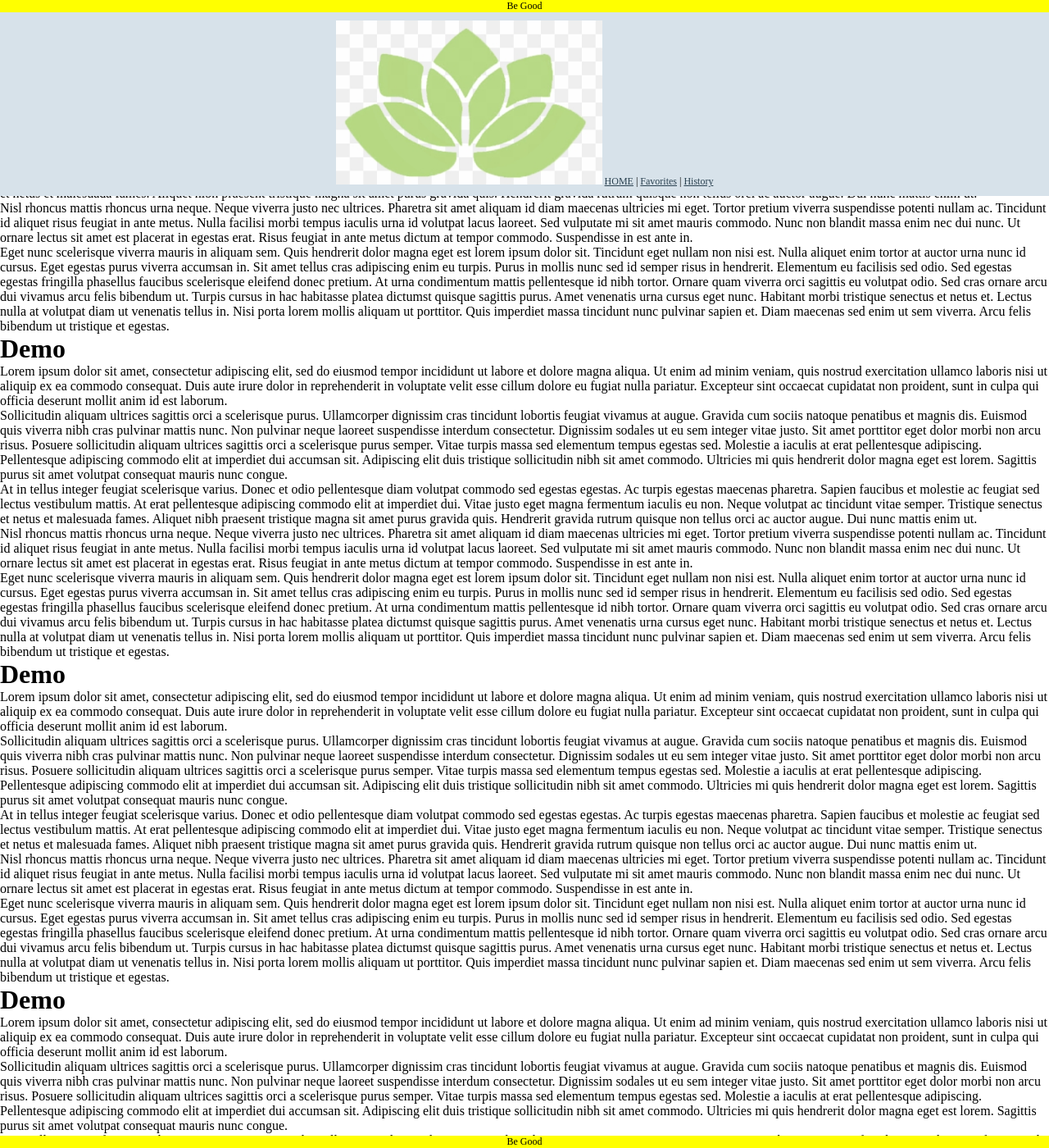
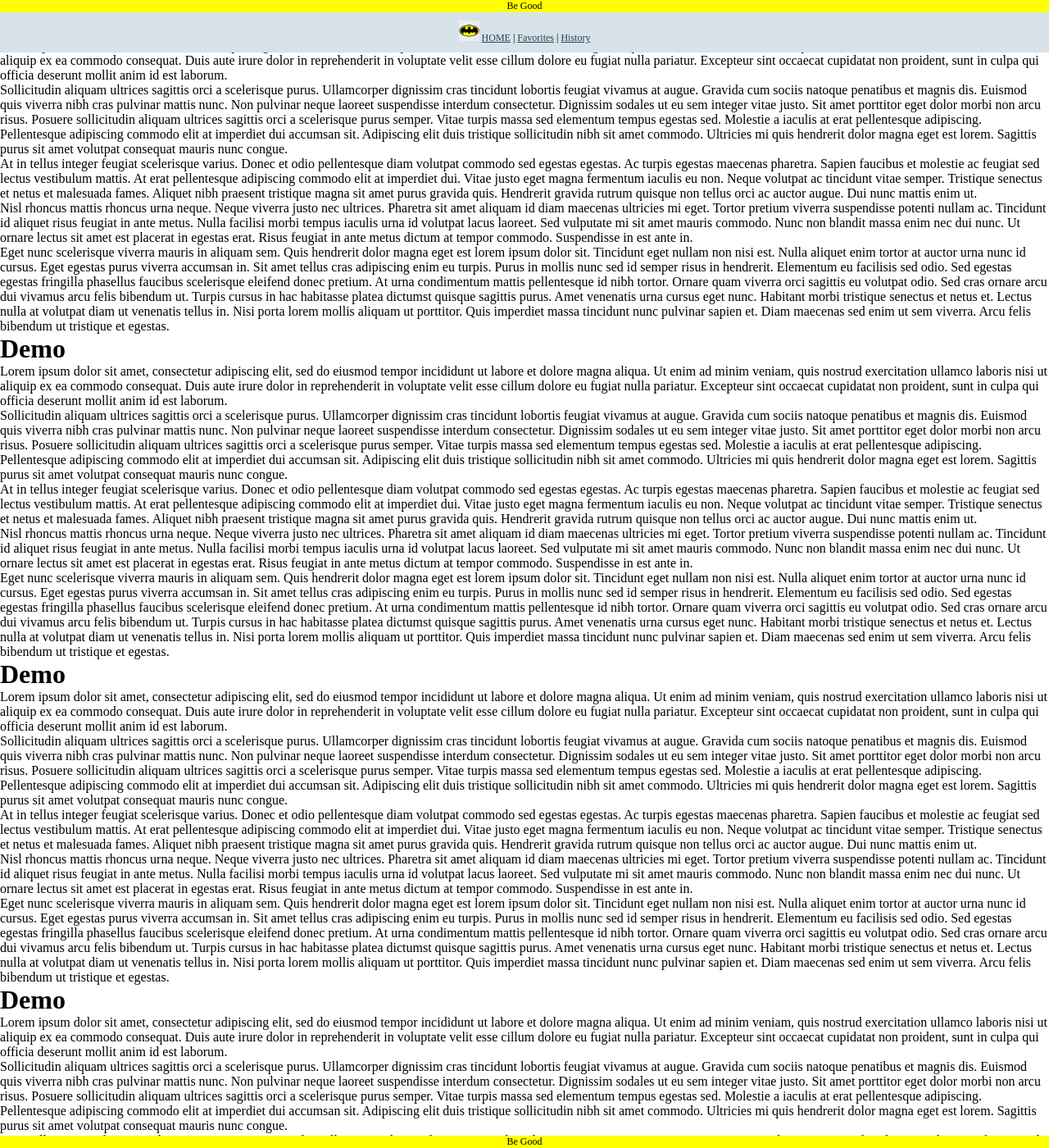
Before and after one commit to gothamgo/demo, a Jekyll site: the page built from index.html, in a window 1280 px wide and 1400 px high. Shown: the whole window at 82% size. Built offline with Jekyll 4.4.1, drawn with Linux system fonts in a browser that asks for light colours.

Commit message:
Update header.html

```diff
--- a/_includes/header.html
+++ b/_includes/header.html
@@ -18,7 +18,9 @@
     color: #2A4150; /* Charcoal */
   }
   header nav img {
-    height: 200px;
+    height: 25px;
+    padding: 0px;
+    margin: 0px;
   }
 </style>
 
@@ -27,7 +29,7 @@
     Be Good
   </dev>
   <nav>
-    <img src="{{site.url}}/images/logo.png" alt="Demo">
+    <img src="{{site.url}}/images/logo.jpg" alt="Demo">
 
     <a href="/">HOME</a> |
     <a href="/Favorites/">Favorites</a> |
```
